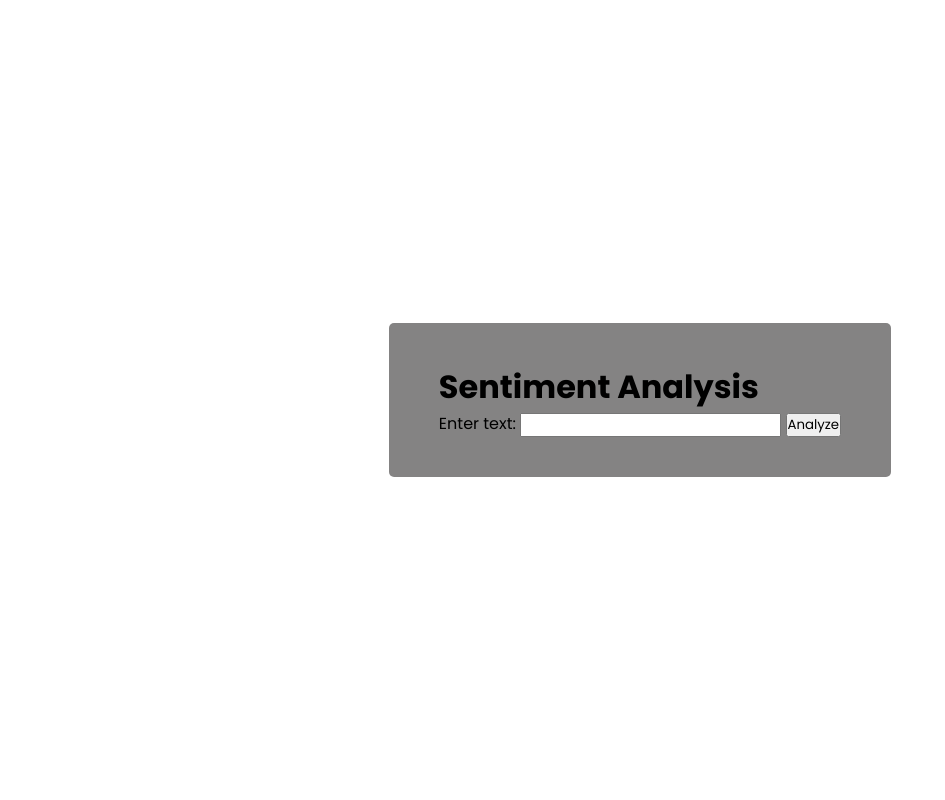
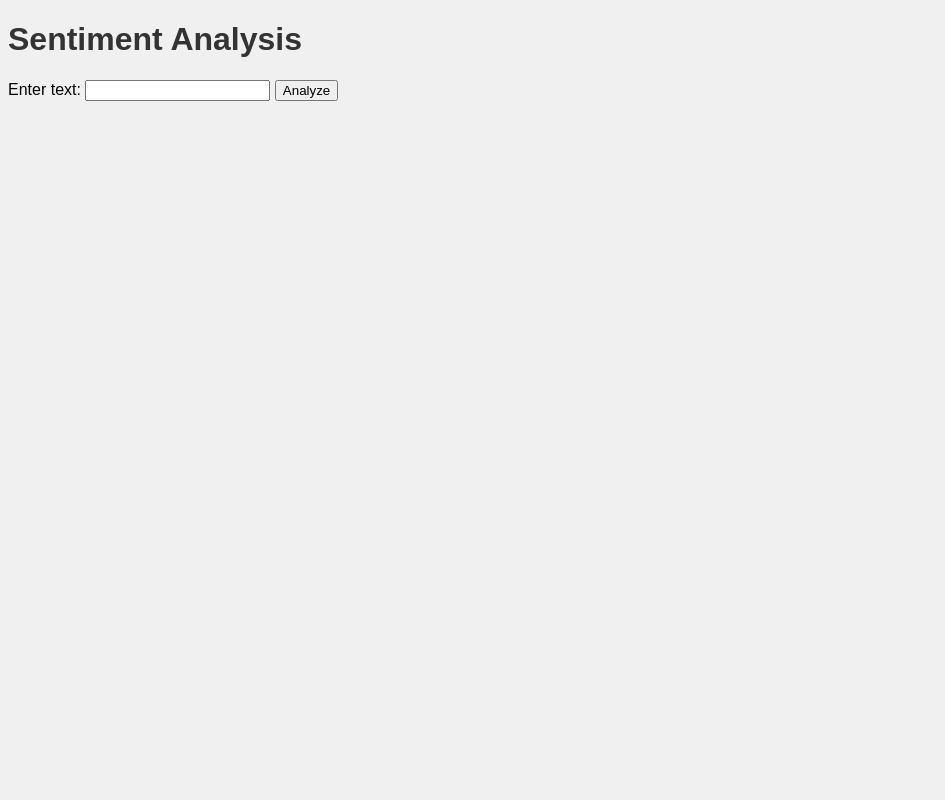
Before and after one commit to HumayunK01/Sentiment-Analysis-Using-AI, a Flask app: page / in a window 1280 px wide. Shown: the whole page, without its empty margins (0-945 px from the left). Run offline with Flask 3, Linux system fonts and the light colour scheme.

Commit message:
Added little bit of styling

```diff
--- /dev/null
+++ b/Sentiment Analysis Using AI/static/styles.css
@@ -0,0 +1,9 @@
+/* static/styles.css */
+body {
+    background-color: #f0f0f0;
+    font-family: Arial, sans-serif;
+}
+
+h1 {
+    color: #333;
+}
--- a/Sentiment Analysis Using AI/templates/index.html
+++ b/Sentiment Analysis Using AI/templates/index.html
@@ -4,7 +4,7 @@
     <meta charset="UTF-8">
     <meta name="viewport" content="width=device-width, initial-scale=1.0">
     <title>Sentiment Analysis</title>
-    <link rel="stylesheet" href="css/style.css">
+    <link rel="stylesheet" href="{{ url_for('static', filename='styles.css') }}">
 </head>
 <body>
     <div class="box">
```
Also changed, not shown: 1 other file.
